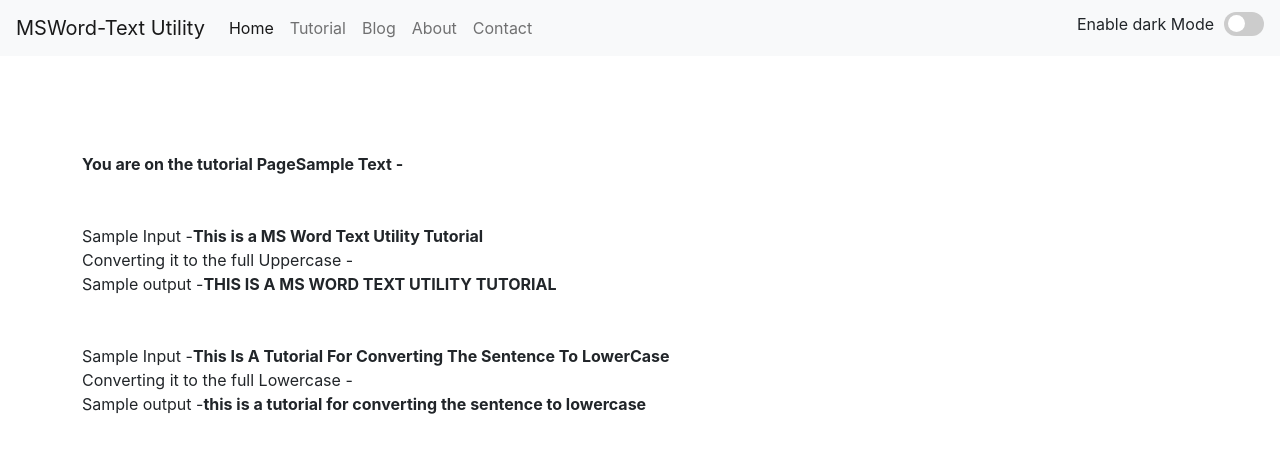
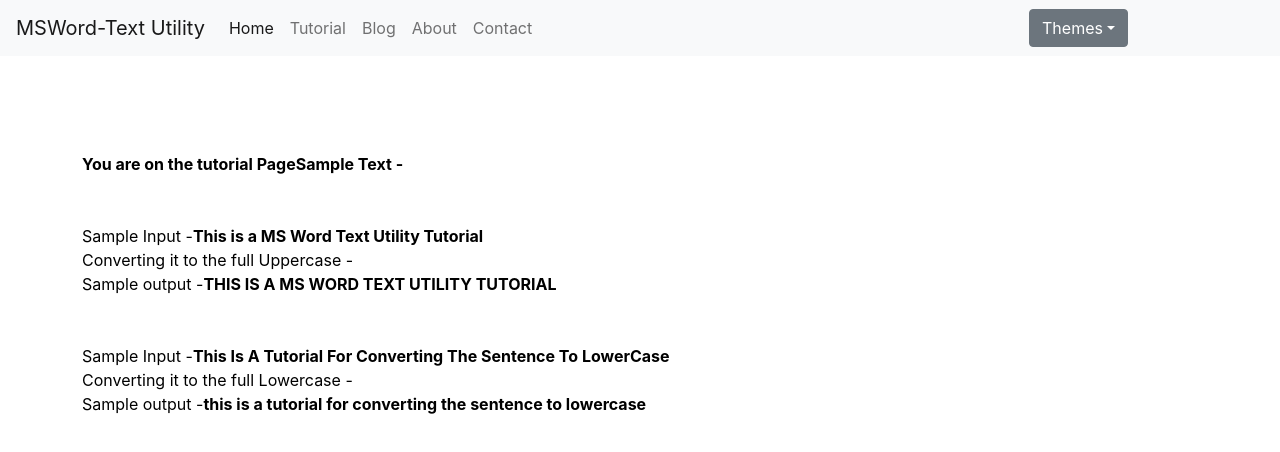
Before and after one commit to webdevFaizan/msWord-textUtils, a React (Create React App) app: page /tutorial in a window 1280 px wide. Shown: the top 452 px of the page. Built offline with nearby package versions, Linux system fonts and the light colour scheme.

Commit message:
Various color themes option introduced instead of one toggle button

```diff
--- a/src/App.js
+++ b/src/App.js
@@ -19,6 +19,9 @@
   Routes,
   Route
 } from "react-router-dom";
+// In the react router dom documentation, we could find the above written statements, this is like a specific syntax related to the react-router-dom which could be used to setup and run react router dom.
+
+
 
 // var id=null;    //This is one usecase of global variable that is very helpful in this case, since we are storing the id of the previous setTimeout method we will be able to clear it before we set the next setTimeout method. But in the another more advanced defination of showAlert method we have removed this use of the global variable and passed the id of the clearTimeout as a state variable in the alert object.
 
@@ -67,26 +70,63 @@
 
 
 //As we have learnt in the express-ejs view engine, this file app.js is like a layout for all other files. And toggleMode should be present on the layout file as it will be present on every page on the website, this is why we are adding it here. Or this could have been added to the index.js with some changes in the index.js files. But the main point is that it will be present on all the webpages.
-  const toggleMode = () =>{
-    if(mode==='light'){
+
+
+//The following toggleMode is the old version of the toggleMode, where only light or dark theme was enabled, but in the new version of the theme selector we will have options to select the theme from a list of different themes.
+
+  // const toggleMode = () =>{
+  //   if(mode==='light'){
+  //     setMode('dark');
+  //     document.body.style.backgroundColor = '#494a4b';
+  //     setColorOfEveryElement('white');
+  //     showAlert("Dark mode has been enabled", "success");
+  //     // setInterval(()=>{
+  //     //   document.title="Dark Mode Enabled";
+  //     // },2000);
+  //     // setInterval(()=>{
+  //     //   document.title="React App is the best";
+  //     // },1000);
+  //   }
+
+  //   else if(mode==='dark'){
+  //     setMode('light');
+  //     document.body.style.backgroundColor = 'white';
+  //     setColorOfEveryElement('black');
+  //     showAlert("Light mode has been enabled", "success");
+  //   }
+  // }
+
+  function removeBgClasses(){
+    document.body.classList.remove('bg-dark');
+    document.body.classList.remove('bg-primary');
+    document.body.classList.remove('bg-secondary');
+    document.body.classList.remove('bg-success');
+    document.body.classList.remove('bg-danger');
+    document.body.classList.remove('bg-info');
+    document.body.classList.remove('bg-light');
+    // document.body.classList.remove('bg-dark');
+
+  }
+
+  const toggleMode = (cls) =>{
+    removeBgClasses();
+
+    document.body.classList.add('bg-'+cls);
+    if(cls==='dark'){
       setMode('dark');
-      document.body.style.backgroundColor = '#494a4b';
       setColorOfEveryElement('white');
-      showAlert("Dark mode has been enabled", "success");
-      // setInterval(()=>{
-      //   document.title="Dark Mode Enabled";
-      // },2000);
-      // setInterval(()=>{
-      //   document.title="React App is the best";
-      // },1000);
     }
 
-    else if(mode==='dark'){
+    else if(cls==='light')
+    {
       setMode('light');
-      document.body.style.backgroundColor = 'white';
       setColorOfEveryElement('black');
-      showAlert("Light mode has been enabled", "success");
     }
+    else{
+      setMode('light');
+      setColorOfEveryElement('white');
+    }
+
   }
 
 //Always remember that the function App will only return the html like syntax, the jsx. And it will only return one tag, if we want to add more than one tags then we will have to wrap them both into some other tag.
@@ -106,7 +146,9 @@
             {/* VERY IMPORTANT - The router has all the files available for rendering, this means when ever we click on the link only the rendering will be done with the help of router, no new content will be downloaded. And this is why the API call for every component and every route is necessary, if all the contents had to be downloaded then the initial website would be hanged, but since those setup needs to be donwloaded that will be sufficient to call the API when ever the route is hit. This will keep the system lightweight. */}
           <Routes>
             {/* When some one clicks on the link in the navbar then the code is redirected to here, here the next route is taken, that will ultimately render the required page */}
+            {/* Using the exact path is going to remove any bug that would be related to paths, this is importatn since path matching could be a problem. */}
               <Route exact path="/" element={<TextForm color={colorOfEveryElement} showAlert={showAlert}/>}/>
+              {/* We can send here the heading of the page, as props and the reason we are sending them as props is because we could change the values at one position and data could be updated in all the elements inside by change in one props.*/}
               <Route exact path="/tutorial" element={<Tutorial color={colorOfEveryElement}/>}/>
               <Route exact path="/blog" element={<Blog color={colorOfEveryElement}/>}/>
               <Route exact path="/about" element={<About color={colorOfEveryElement}/>}/>
@@ -117,5 +159,4 @@
     </>
   );
 }
-
 export default App;
--- a/src/Components/Navbar.js
+++ b/src/Components/Navbar.js
@@ -5,6 +5,18 @@
 
 export default function Navbar(props) {
     // Class has to be replaced by class name.
+
+    const buttonSize = {width: '30px', height : '30px'};
+    const lightButton = (buttonSize)=>{
+        let border={border : '2px solid red'};
+        let obj= {...buttonSize, ...border};
+        return obj;
+    }
+    const darkButton = (buttonSize)=>{
+        let border={border : '2px solid white'};
+        let obj= {...buttonSize, ...border};
+        return obj;
+    }
   return (
     <div>
         <nav className={`navbar navbar-expand-lg navbar-${props.mode} bg-${props.mode}`}>
@@ -42,7 +54,30 @@
                 <button className="btn btn-primary btn-danger my-2 my-sm-0" type="submit">Search</button>
                 </form> */}
 
-                <div className={`pageColor text-${props.mode==='light'?'dark':'light'}`}>
+                {/* <div className="buttonList">
+                    {'Select a Theme ->'}
+
+                </div> */}
+
+                <div class="dropdown ">
+                    <button class="btn btn-secondary dropdown-toggle" type="button" id="dropdownMenu2" data-toggle="dropdown" aria-haspopup="true" aria-expanded="false">
+                        Themes
+                    </button>
+                    <div class="dropdown-menu dropdown-menu-left" aria-labelledby="dropdownMenu5">
+                        <button type="button" className="btn btn-primary mx-2  my-2" onClick={()=>{props.onChange('primary')}} style={buttonSize}></button>
+                        {/* Explaination of onClick - Here I have added a functionality of enabling different themes as per requirement. onClick takes a function and not the function call, this is why we had to enclose it in an arrow function, and inside the arrow function we called the function with some parameter, and this is the only way to call a function with a parameter. Now this onChange will call the toggleMode(cls) with a specific parameter.*/}
+                        <button type="button" className="btn btn-secondary mx-2 my-2" onClick={()=>{props.onChange('secondary')}} style={buttonSize}></button>
+                        <button type="button" className="btn btn-success mx-2 my-2" onClick={()=>{props.onChange('success')}} style={buttonSize}></button>
+                        <button type="button" className="btn btn-danger mx-2 my-2" onClick={()=>{props.onChange('danger')}} style={buttonSize}></button>
+                        <button type="button" className="btn btn-info mx-2 my-2" onClick={()=>{props.onChange('info')}} style={buttonSize}></button>
+                        <button type="button" className="btn btn-light mx-2 my-2" onClick={()=>{props.onChange('light')}} style={lightButton(buttonSize)} ></button>
+                        <button type="button" className="btn btn-dark mx-2 my-2" onClick={()=>{props.onChange('dark')}} style={darkButton(buttonSize)}></button>
+                    </div>
+                </div>
+
+                <div className="empty mx-2" style={{width : '120px', height: '20px', backgroundColor: 'red', visibility: 'hidden'}}></div>
+
+                <div className={`pageColor text-${props.mode==='light'?'dark':'light'}`} style={{display : 'none'}}>
                 <p> Enable {`${props.mode==='light'?'dark':'light'}`} Mode</p>
                     <label className="switch">
                     <input type="checkbox" onClick={props.onChange}/>
@@ -51,6 +86,8 @@
                     <span className="slider round"></span>
                     </label>
                 </div>
+
+
             </div>
         </nav>
     </div>
--- a/src/Components/TextForm.js
+++ b/src/Components/TextForm.js
@@ -79,6 +79,8 @@
 
   const fireOnClickCopy = () =>{
     navigator.clipboard.writeText(text);
+    // I have not researched but we could easily disable copying of the text of the element using some similar commands, or if we paste anything in this field we could get notified about the status that the field has been copied. This could be helpful in those cases where you do not want anyone to copy anything, for example while during the examination.
+
     alert("Copied");
   }
 
@@ -127,9 +129,10 @@
             <textarea className="form-control" value={text} onChange={handleOnChange} id="exampleFormControlTextarea1" style={{color : props.color==='black'?'black':'lightgreen', backgroundColor : props.color==='black'?'white':'black'}} rows="8"></textarea>
             {/* If inside this textarea, if we are not going to add this onChange method then we will not be able to add any change inside the text area. We will not be able to administer any change. */}
         </div>
-        <button  disabled={text.length===0} className="btn btn-primary mx-1 my-1" onClick={fireOnClickUpper}>Convert to UPPERCASE</button>
+        <button  disabled={text.length===0} className="btn btn-primary mx-1 my-1" onClick={()=>{fireOnClickUpper()}}>Convert to UPPERCASE</button>
+        {/* Note here, in the onClick method, onClick method only requires a function, it does not require a function call. And passing fireOnClickLower is exactly this, but if we have to call the function, like in a case when we have to fire the method with some parameter, then we will have to enclose it within an arrow or any other function. So let us think what this does, when the element here is clicked, the arrow function will be called upon and that arrow function will call the fireOnClickUpper method. Which will the exact same thing as the button to convert Lowercase is doing. */}
         <button  disabled={text.length===0} className="btn btn-primary mx-1 my-1" onClick={fireOnClickLower}>Convert to LOWERCASE</button>
-        <button  disabled={text.length===0}  className="btn btn-primary mx-1 my-1" onClick={fireOnClickSentenceCase}>Sentence Case</button>
+        <button  disabled={text.length===0} className="btn btn-primary mx-1 my-1" onClick={fireOnClickSentenceCase}>Sentence Case</button>
         <button  disabled={text.length===0} className="btn btn-primary mx-1 my-1" onClick={fireOnClickTitleCase}>Title Case</button>
         <button  disabled={text.length===0} className="btn btn-primary mx-1 my-1" onClick={fireOnClickCopy}>Copy Text</button>
         <button  disabled={text.length===0} className="btn btn-primary mx-1 my-1" onClick={fireOnClickRemoveExtraSpaces}>Remove Extra Spaces</button>
--- a/src/Components/Tutorial.js
+++ b/src/Components/Tutorial.js
@@ -2,7 +2,7 @@
 
 const Tutorial = (props) => {
   return (
-    <div className={`tutorialPage`} >
+    <div className={`tutorialPage`} style={{color : `${props.color}`}} >
         <strong>You are on the tutorial Page</strong>
         <strong>Sample Text - </strong>
         <br />
```
